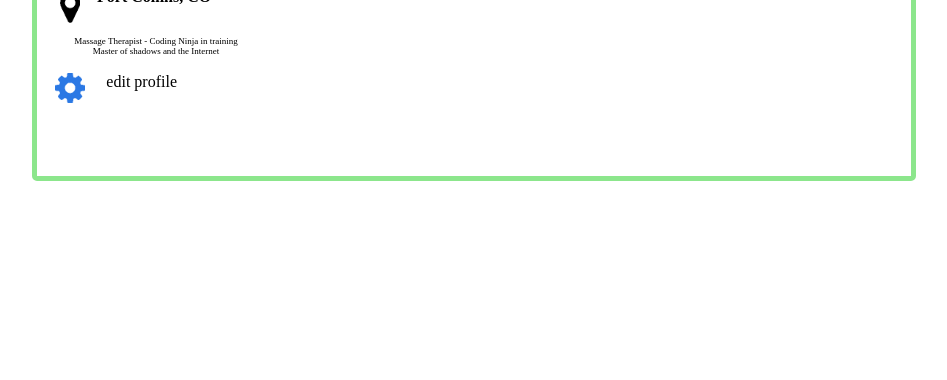
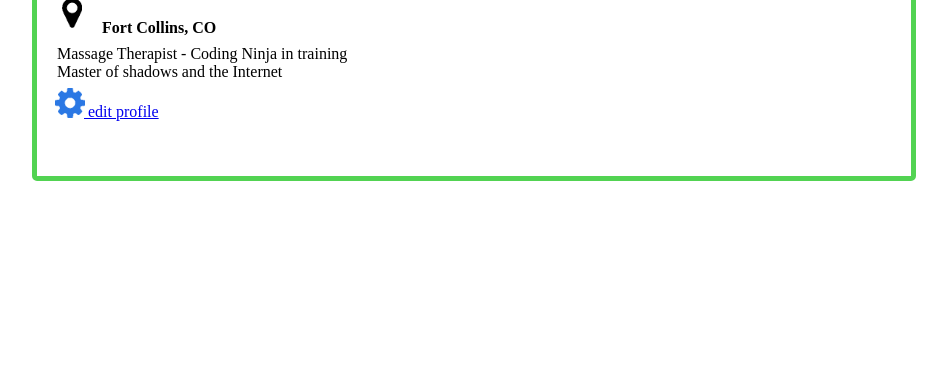
Before and after one commit to CraigBrinkman77/User_Card, a plain HTML site: page index.html in a window 1280 px wide. Shown: the part 427-807 px from the top of the page, without its empty margins (166-1113 px from the left). Drawn offline with Linux system fonts and the light colour scheme.

Commit message:
Cleaned Up A Little

```diff
--- a/index.html
+++ b/index.html
@@ -4,7 +4,7 @@
     <meta charset="UTF-8">
     <meta http-equiv="X-UA-Compatible" content="IE=edge">
     <meta name="viewport" content="width=device-width, initial-scale=1.0">
-    <title>Document</title>
+    <title>User Card</title>
     <link rel="stylesheet" href="style.css">
 </head>
 <body>
@@ -17,18 +17,20 @@
         <div class="about">
             <h1>Craig Brinkman</h1>
 
-            <div class="location">
-                <div><img class="marker" src="map-marker.png" alt="marker"></div>
-                <div><h4>Fort Collins, CO</h4></div>
-            </div>
+            <h4><img class="marker" src="map-marker.png" alt="marker">Fort Collins, CO</h4>
 
-            <div class="two">
-                <p>Massage Therapist - Coding Ninja in training<br>Master of shadows and the Internet</p>
-            </div>
-            <div class="edit">
-                <img class="gear" src="gear.png" alt="gear">
-                <p>edit profile</p>
-            </div>
+            <p>
+                Massage Therapist - Coding Ninja in training<br>
+                Master of shadows and the Internet
+            </p>
+
+            <p>
+                <a href="#">
+                    <img class="gear" src="gear.png" alt="gear">
+                    edit profile
+                </a>
+            </p>
+
         </div>
     </div>
 
--- a/style.css
+++ b/style.css
@@ -3,10 +3,11 @@
     padding: 0px;
 }
 .container{
-    border: 5px solid rgb(140, 230, 140);
+    border: 5px solid rgb(82, 211, 82);
     margin: 200px;
     height: 400px;
     border-radius: 5px;
+    background:white
 }
 .bar{
     background-color: rgb(71, 161, 35);
@@ -17,43 +18,24 @@
 .about{
     display: flex;
     flex-direction: column;
-    justify-content: flex-start;
-    justify-content: space-evenly;
     margin-top: 70px;
     margin-left:20px;
 }
-.location{
-    display: flex;
-    width: 200px;
-    height: 50px;
-    margin-top: 10px;
-    }
-.edit{
-    display: flex;
-    justify-content: space-between;
-    width: 120px;
-    margin-top: 20px;
+.about h1,
+.about h4,
+.about p{
+    margin: 4px 0px;
 }
 img.me {
     width: 120px;
     border-radius: 50%;
+    border: 5px solid white;
 
 }
 img.marker {
     margin: 5px 20px 5px 5px;
     width: 20px;
     }
-.two{
-    font-size:xx-small;
-    text-align: center;
-    width: 200px;
-}
-img.marker{
-    height: 30px;
-}
-img.marker, h4{
-    display: inline-block;
-}
 img.gear{
     width: 30px;
 }
```
